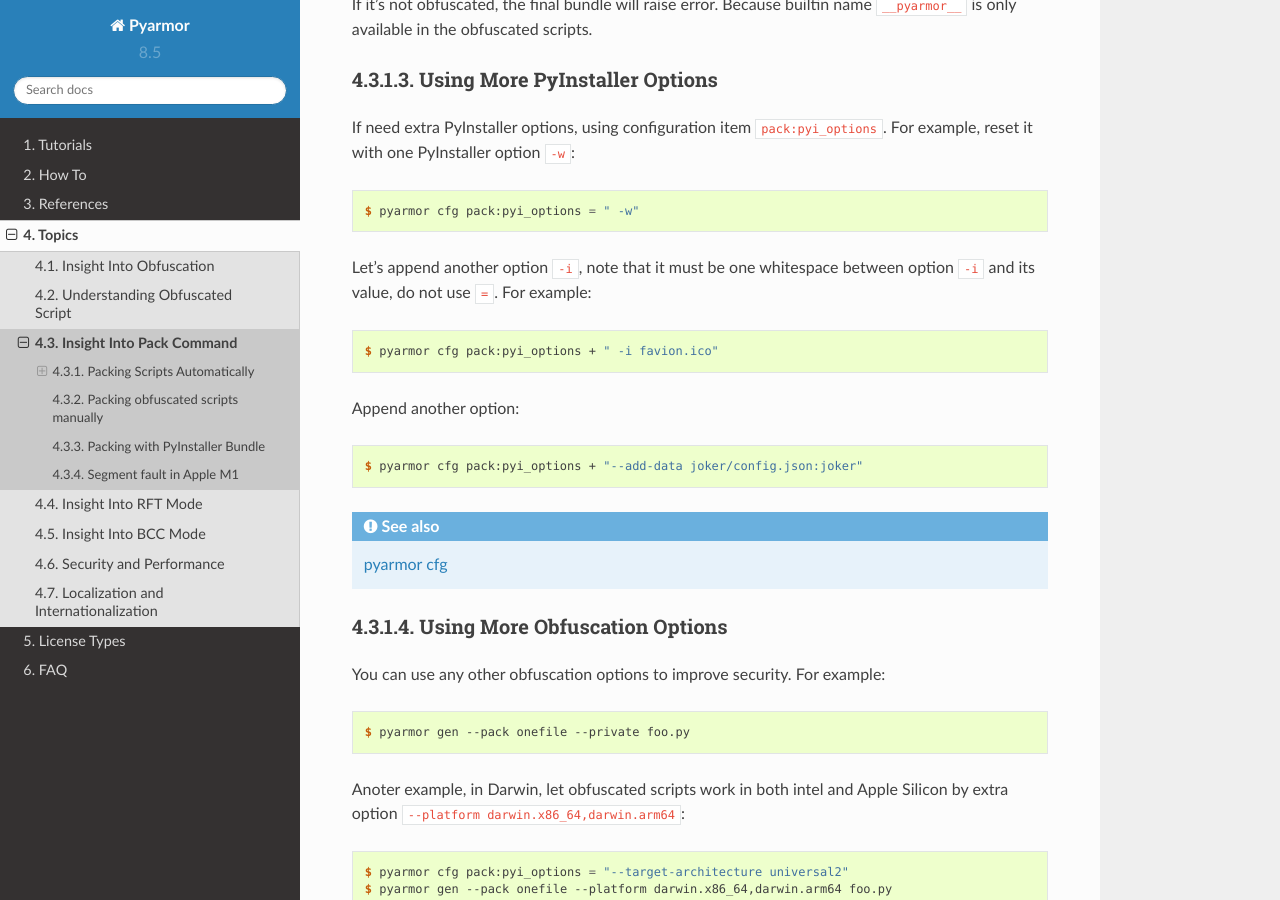
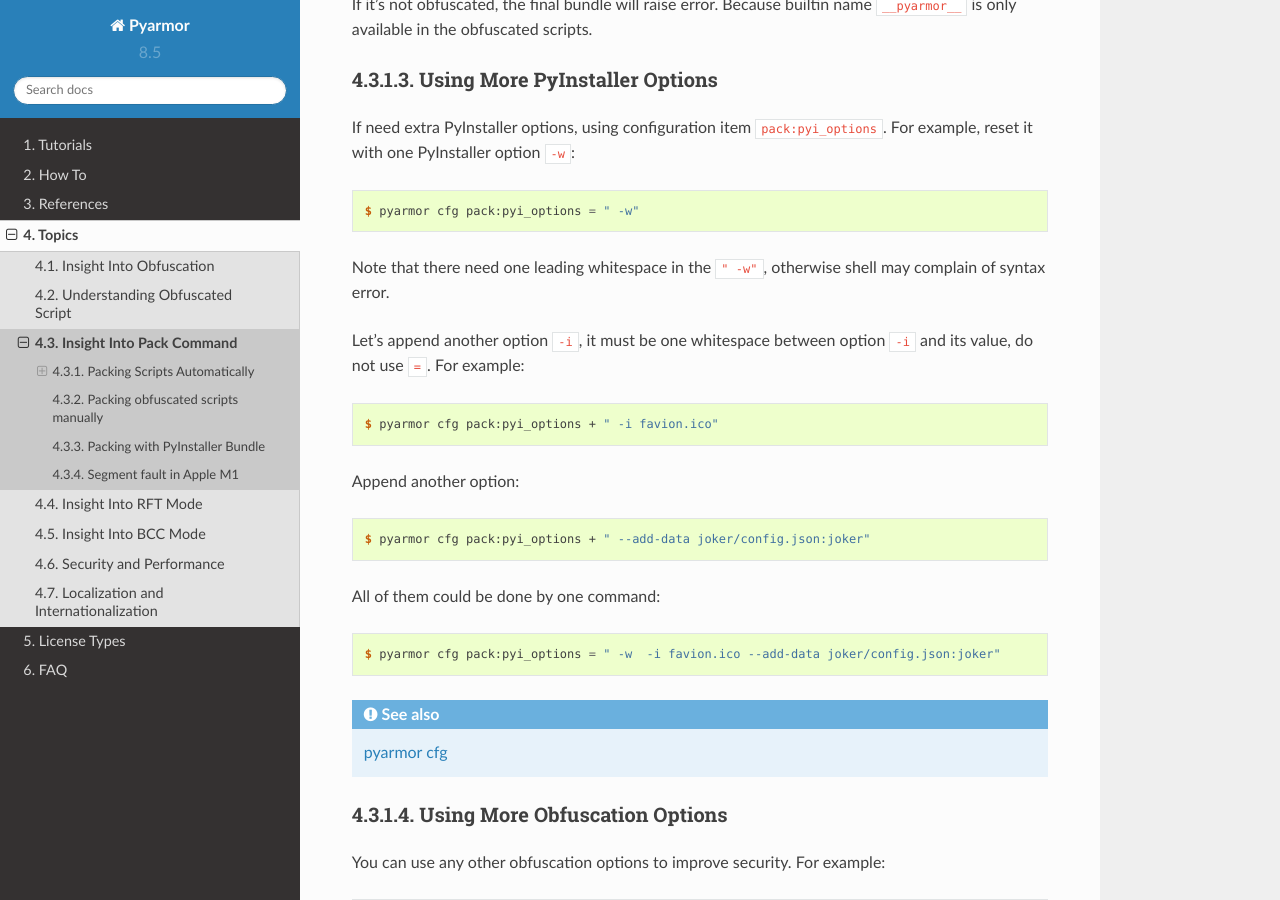
Before and after one commit to dashingsoft/pyarmor, a Sphinx documentation site: the page built from docs/topic/repack.rst, in a window 1280 px wide and 900 px high, scrolled down 2336 px. Built offline with Sphinx 7.4.7 and the Read the Docs theme 2.0.0, drawn with Linux system fonts in a browser that asks for light colours.

Commit message:
Refine input pack:pyi_options

```diff
--- a/docs/topic/repack.rst
+++ b/docs/topic/repack.rst
@@ -98,13 +98,19 @@
 
     $ pyarmor cfg pack:pyi_options = " -w"
 
-Let's append another option ``-i``, note that it must be one whitespace between option ``-i`` and its value, do not use ``=``. For example::
+Note that there need one leading whitespace in the ``" -w"``, otherwise shell may complain of syntax error.
+
+Let's append another option ``-i``, it must be one whitespace between option ``-i`` and its value, do not use ``=``. For example::
 
     $ pyarmor cfg pack:pyi_options + " -i favion.ico"
 
 Append another option::
 
-    $ pyarmor cfg pack:pyi_options + "--add-data joker/config.json:joker"
+    $ pyarmor cfg pack:pyi_options + " --add-data joker/config.json:joker"
+
+All of them could be done by one command::
+
+    $ pyarmor cfg pack:pyi_options = " -w  -i favion.ico --add-data joker/config.json:joker"
 
 .. seealso:: :ref:`pyarmor cfg`
 
```
